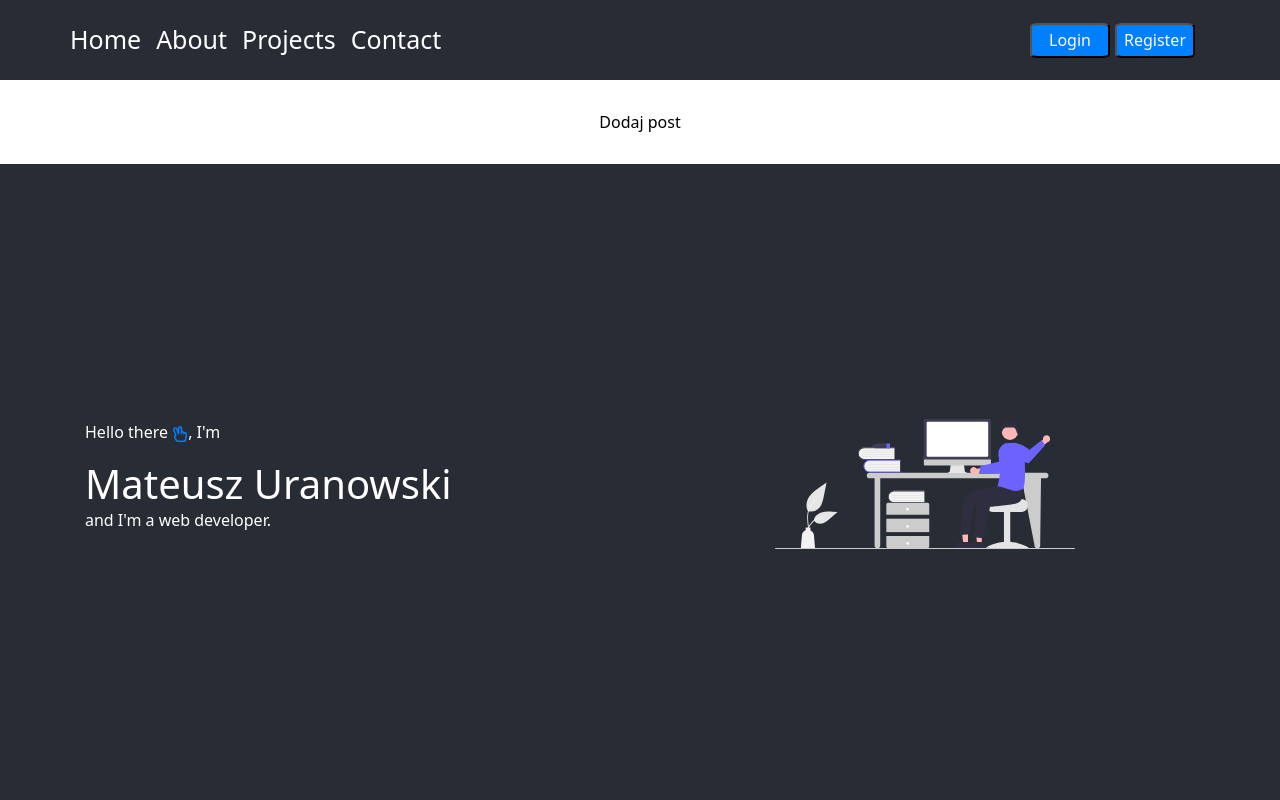
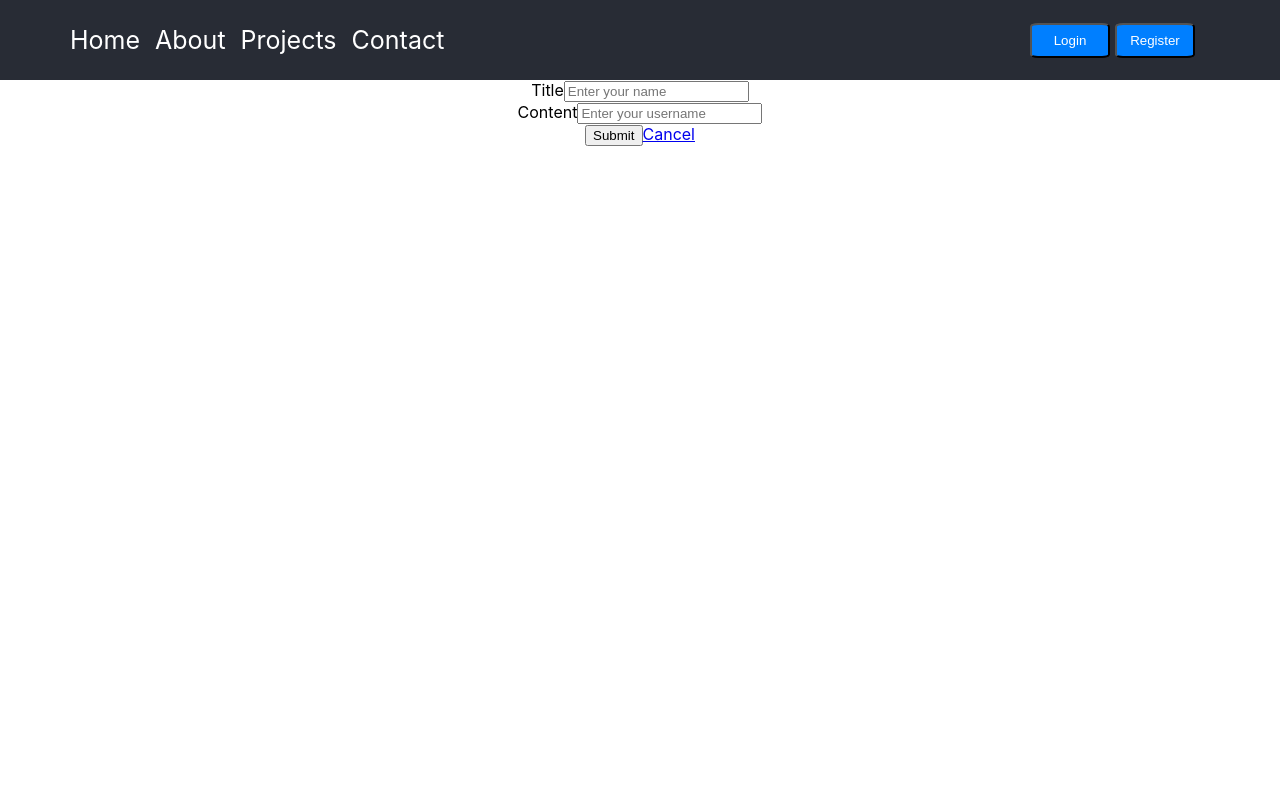
Before and after one commit to mateusz-uran/rest-blog, a React (Create React App) app in the folder src/main/frontend/: page /addpost in a window 1280 px wide. Shown: the top 800 px of the page. Built offline with nearby package versions, Linux system fonts and the light colour scheme; no server answers.

Commit message:
feat: routing, add and edit form

```diff
--- a/src/main/frontend/src/App.js
+++ b/src/main/frontend/src/App.js
@@ -1,24 +1,22 @@
 import React from 'react';
 import './App.css';
-import About from './components/About';
-import AddPost from './components/AddPost';
 import Home from './components/Home';
 import Navbar from './components/Navbar';
-import Post from './components/Post';
+import { BrowserRouter as Router, Routes, Route } from "react-router-dom";
+import AddPostTest from './components/AddPostTest';
+import EditPost from './components/EditPost';
 
 function App() {
-
   return (
     <div className="App">
-      <Navbar />
-      <br/>
-      <AddPost />
-      <br/>
-      <Home />
-      <br/>
-      <About />
-      <br/>
-      <Post />
+      <Router>
+        <Navbar />
+        <Routes>
+          <Route exact path={"/"} element={<Home />} />
+          <Route exact path={"/addpost"} element={<AddPostTest />} />
+          <Route exact path={"/editpost/:id"} element={<EditPost />} />
+        </Routes>
+      </Router>
     </div>
   );
 }
--- /dev/null
+++ b/src/main/frontend/src/components/AddPostTest.js
@@ -0,0 +1,64 @@
+import React, { useState } from "react";
+import axios from "axios";
+import { Link, useNavigate } from "react-router-dom";
+
+const AddPostTest = () => {
+  let navigate = useNavigate();
+
+  const [post, setPost] = useState({
+    header: "",
+    content: ""
+  });
+
+  const { header, content } = post;
+
+  const onInputChange = (e) => {
+    setPost({ ...post, [e.target.name]: e.target.value });
+  };
+
+  const onSubmit = async (e) => {
+    await axios.post("http://localhost:8080/api/v1/post", post);
+    navigate(-2)
+  };
+
+  return (
+    <div className="container">
+      <div className="row">
+        <form className='form' onSubmit={(e) => onSubmit(e)}>
+          <div className='form-row'>
+            <label htmlFor='name' className='form-label'>
+              Title
+            </label>
+            <input
+              type={"text"}
+              className={"form-control"}
+              placeholder={"Enter your name"}
+              name={"header"}
+              value={header}
+              onChange={(e) => onInputChange(e)}
+            />
+          </div>
+          <div className='form-row'>
+            <label htmlFor='email' className='form-label'>
+              Content
+            </label>
+            <input
+              type={"text"}
+              className={"form-control"}
+              placeholder={"Enter your username"}
+              name={"content"}
+              value={content}
+              onChange={(e) => onInputChange(e)}
+            />
+          </div>
+          <button type={"submit"} className={"btn btn-outline-primary"}>
+            Submit
+          </button>
+          <Link className={"btn btn-outline-danger mx-2"} to={"/"}>Cancel</Link>
+        </form>
+      </div>
+    </div>
+  );
+};
+
+export default AddPostTest;
--- /dev/null
+++ b/src/main/frontend/src/components/EditPost.js
@@ -0,0 +1,86 @@
+import React, { useEffect, useState } from "react";
+import axios from "axios";
+import { useNavigate, useParams } from "react-router-dom";
+
+const EditPost = () => {
+  let navigate = useNavigate();
+
+  const { id } = useParams()
+
+  const [post, setPost] = useState({
+    header: "",
+    content: ""
+  });
+
+  const { header, content } = post;
+
+  const onInputChange = (e) => {
+    setPost({ ...post, [e.target.name]: e.target.value });
+  };
+
+  useEffect(() => {
+    loadPost()
+  }, [])
+
+  const onSubmit = async (e) => {
+    e.preventDefault();
+    await axios.put(`http://localhost:8080/api/v1/post/${id}`, post);
+    navigate("/");
+  };
+
+
+  const loadPost = async () => {
+    const result = await axios.get(`http://localhost:8080/api/v1/post/${id}`)
+    setPost(result.data)
+  }
+
+  return (
+    <div className="container">
+      <div className="row">
+        <div
+          className={
+            "col-md-6 offset-md-3 border rounded p-4 mt-2 shadow"
+          }
+        >
+          <h2 className={"text-center m-4"}>Edit User</h2>
+
+          <form onSubmit={(e) => onSubmit(e)}>
+            <div className={"mb-3"}>
+              <label htmlFor={"Name"} className={"form-label"}>
+                Name
+              </label>
+              <input
+                type={"text"}
+                className={"form-control"}
+                placeholder={"Enter your name"}
+                name={"header"}
+                value={header}
+                onChange={(e) => onInputChange(e)}
+              />
+            </div>
+
+            <div className={"mb-3"}>
+              <label htmlFor={"Name"} className={"form-label"}>
+                UserName
+              </label>
+              <input
+                type={"text"}
+                className={"form-control"}
+                placeholder={"Enter your username"}
+                name={"content"}
+                value={content}
+                onChange={(e) => onInputChange(e)}
+              />
+            </div>
+
+            <button type={"submit"} className={"btn btn-success"}>
+              Submit
+            </button>
+          </form>
+        </div>
+      </div>
+    </div>
+  );
+};
+
+export default EditPost;
--- a/src/main/frontend/src/components/Home.js
+++ b/src/main/frontend/src/components/Home.js
@@ -2,13 +2,17 @@ import React from 'react';
 import '../App.css';
 import image from '../images/undraw_hello_re_3evm.svg'
 import { FaRegHandPeace } from "react-icons/fa";
+import { Link } from "react-router-dom";
+import About from './About';
+import Post from './Post';
 
 const Home = () => {
   return (
     <div className='Home'>
+      <Link className={"btn btn-outline-light"} to={"/addpost"}>Add Post</Link>
       <div className='wrapper'>
         <div className='leftSide'>
-          <p>Hello there <FaRegHandPeace fill='#007FFF'/>, I'm</p>
+          <p>Hello there <FaRegHandPeace fill='#007FFF' />, I'm</p>
           <h1>Mateusz Uranowski</h1>
           <p>and I'm a web developer.</p>
         </div>
@@ -16,6 +20,10 @@ const Home = () => {
           <img src={image} alt=''></img>
         </div>
       </div>
+      <div>
+        <About />
+        <Post />
+      </div>
     </div>
   )
 }
--- a/src/main/frontend/src/components/Post.js
+++ b/src/main/frontend/src/components/Post.js
@@ -1,11 +1,12 @@
 import React, { useState, useEffect, useCallback } from 'react';
 import '../App.css';
 import axios from 'axios'
-import {  useDropzone} from 'react-dropzone'
+import { useDropzone } from 'react-dropzone'
 import image from '../images/Basic_Element_15-30_(18).jpg'
+import { Link } from "react-router-dom";
 
 const client = axios.create({
-  baseURL: "http://localhost:8080/api/v1/post"
+  baseURL: "http://localhost:8080/api/v1/post/"
 });
 
 const Post = () => {
@@ -35,22 +36,25 @@ const Post = () => {
     return (
       <div key={index}>
         {post.id && post.imageName != null ? <img src={`http://localhost:8080/api/v1/post/${post.id}/download`} alt="" /> : <img src={image} alt=''></img>}
-        <br/>
-        <br/>
+        <br />
+        <br />
         <h2>{post.header}</h2>
         <p>{post.content}</p>
-        <MyDropzone postId={post.id}/>
-        <br/>
+        <MyDropzone postId={post.id} />
+        <br />
         <div className="button" >
           <div className="delete-btn" onClick={() => deletePost(post.id)}>Delete</div>
         </div>
-        <br/>
+        <Link
+          to={`/editpost/${post.id}`}
+        >Edit</Link>
+        <br />
       </div>
     )
   })
 }
 
-function MyDropzone({postId}) {
+function MyDropzone({ postId }) {
   const onDrop = useCallback(acceptedFiles => {
     const file = acceptedFiles[0];
 
@@ -75,7 +79,7 @@ function MyDropzone({postId}) {
     });
 
   });
-  const {getRootProps, getInputProps, isDragActive} = useDropzone({onDrop})
+  const { getRootProps, getInputProps, isDragActive } = useDropzone({ onDrop })
 
   return (
     <div {...getRootProps()}>
--- a/src/main/frontend/src/index.css
+++ b/src/main/frontend/src/index.css
@@ -94,6 +94,7 @@ img {
   background-color: #282C35;
   color: white;
   justify-content: center;
+  flex-direction: column;
 }
 
 .Home .wrapper {
@@ -129,6 +130,8 @@ img {
   display: flex;
   width: 100%;
   justify-content: center;
+  background-color: white;
+  color: black;
 }
 
 .About .wrapper {
@@ -236,7 +239,8 @@ img {
     align-items: center;
   }
 
-  .About .leftSide, .About .rightSide {
+  .About .leftSide,
+  .About .rightSide {
     width: 80%;
   }
 }
```
Lines whose indentation alone changed are shown as unchanged.
